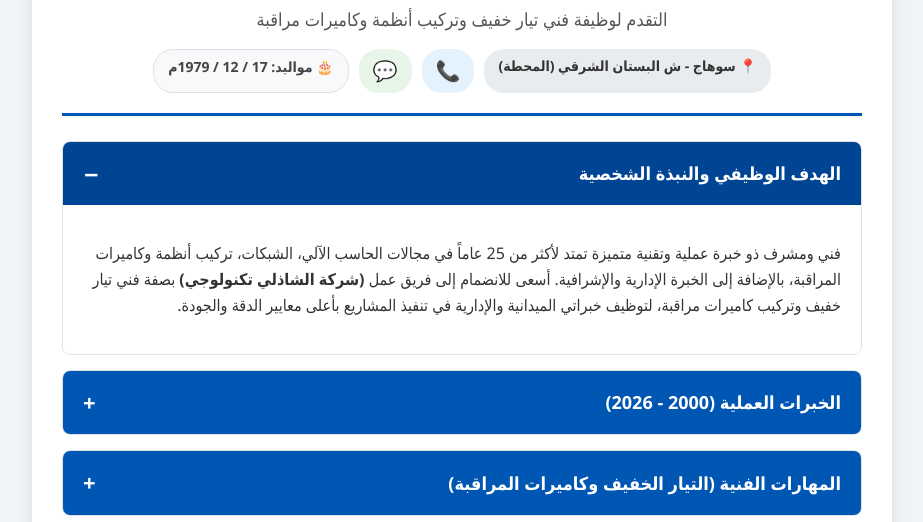
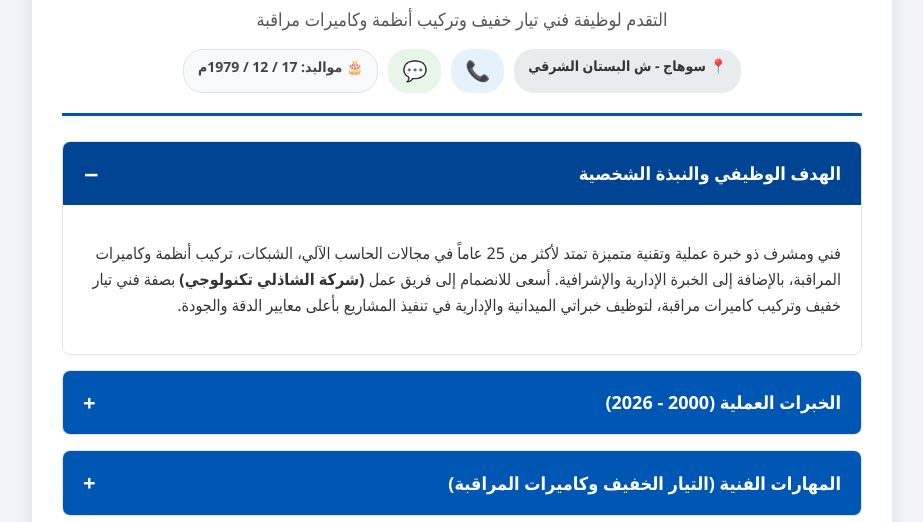
Before and after one commit to elsheikhsystemseg-ship-it/cv, a plain HTML site: page index.html in a window 1280 px wide. Shown: the part 278-800 px from the top of the page, without its empty margins (178-1101 px from the left). Drawn offline with Linux system fonts and the light colour scheme.

Commit message:
Fix HTML encoding issues in index.html

```diff
--- a/index.html
+++ b/index.html
@@ -137,18 +137,18 @@
         <!-- الصورة الشخصية -->
         <img src="photo.jpg" alt="الصورة الشخصية" class="profile-pic">
 
-        <!-- اكتب اسمك الكامل هنا -->
+        <!--  -->
         <h1>عمر محمود عبدالرحيم أبوزيد</h1>
         <h2>التقدم لوظيفة فني تيار خفيف وتركيب أنظمة وكاميرات مراقبة</h2>
 
         <div class="contact-info">
-            <!-- زر الموقع الدقيق لمنزلك -->
-            <a href="https://goo.gl" target="_blank" style="background: #e9ecef; color: #333;">📍 سوهاج - ش البستان الشرقي (المحطة)</a>
+            <!-- زر الموقع الدقيق  -->
+            <a href="https://goo.gl" target="_blank" style="background: #e9ecef; color: #333;">📍 سوهاج - ش البستان الشرقي</a>
 
             <!-- زر الاتصال الهاتفي  -->
             <a href="tel:+201012033762" title="اتصال مباشر" style="background: #e3f2fd; color: #0056b3; font-size: 20px;">📞</a>
             <!-- زر الواتساب  -->
-            <a href="https://wa.me" target="_blank" title="تواصل واتساب" style="background: #e8f5e9; color: #1b5e20; font-size: 20px;">💬</a>
+            <a href="https://whatsapp.com" target="_blank" title="تواصل واتساب" style="background: #e8f5e9; color: #1b5e20; font-size: 20px;">💬</a>
             <span style="background: #f8f9fa; border: 1px solid #dee2e6;">🎂 مواليد: 17 / 12 / 1979م</span>
         </div>
     </div>
```
